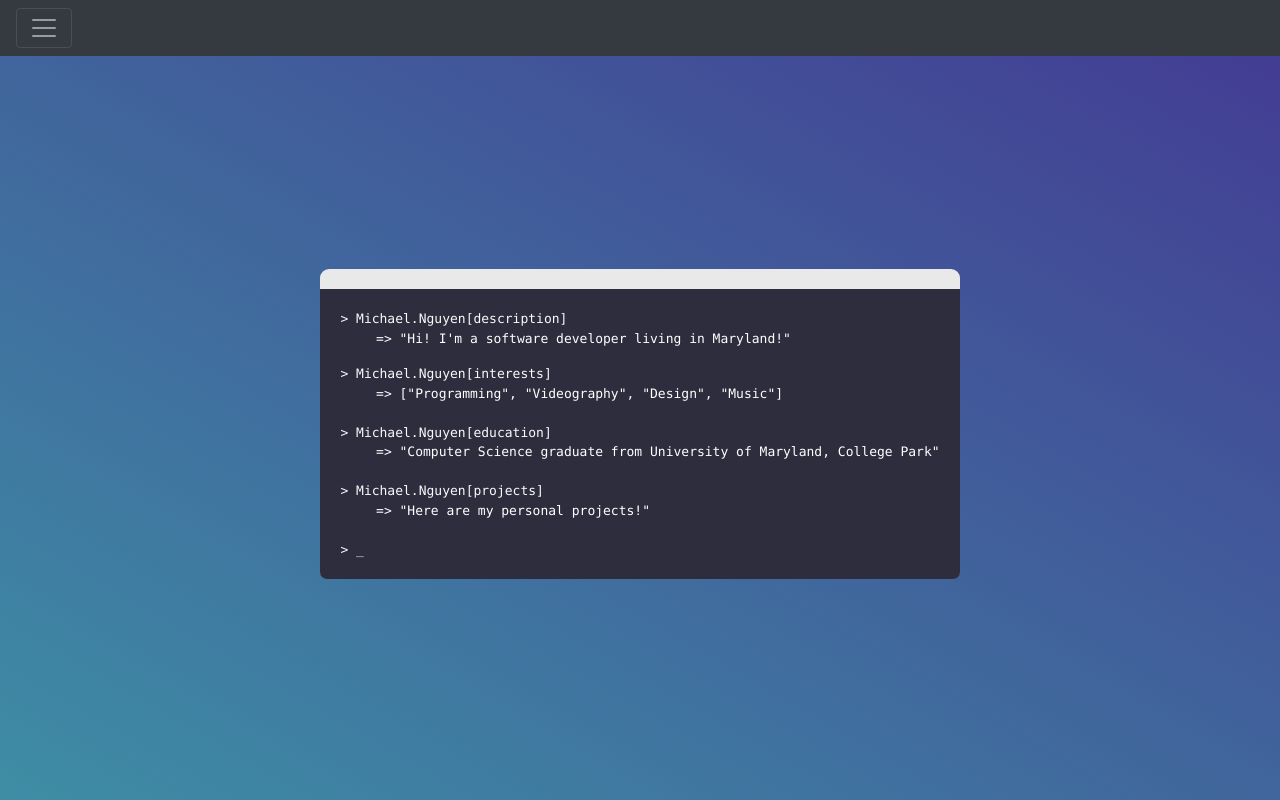
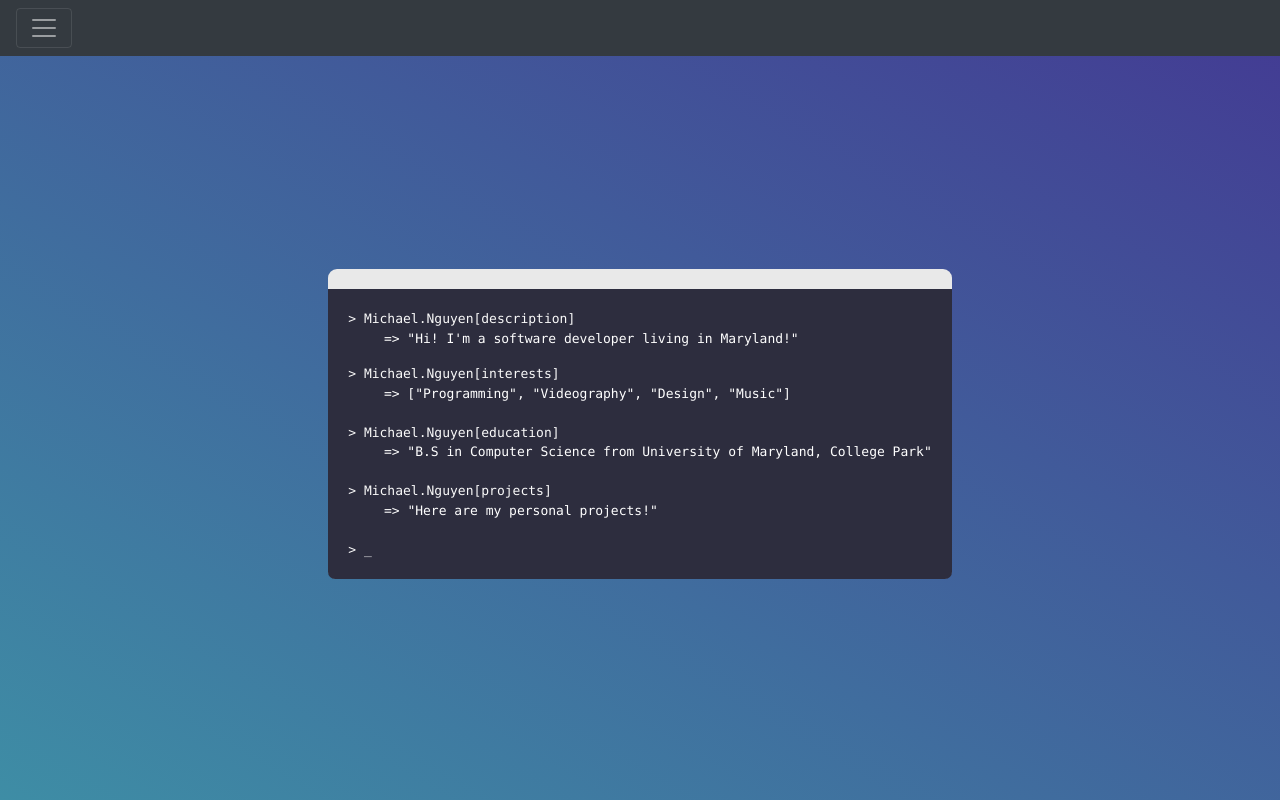
Before and after one commit to mnguyen96/mnguyen96.github.io, a React (Create React App) app: page / in a window 1280 px wide. Built offline with nearby package versions, Linux system fonts and the light colour scheme.

Commit message:
ci update

```diff
--- a/src/components/main/index.jsx
+++ b/src/components/main/index.jsx
@@ -28,7 +28,7 @@
             &gt; Michael.Nguyen[education]
             <br />
             <span className="term">
-              &nbsp;&nbsp;=&gt; "Computer Science graduate from University of
+              &nbsp;&nbsp;=&gt; "B.S in Computer Science from University of
               Maryland, College Park"
               <br />
               <br />
```
Also changed, not shown: .circleci/config.yml.
